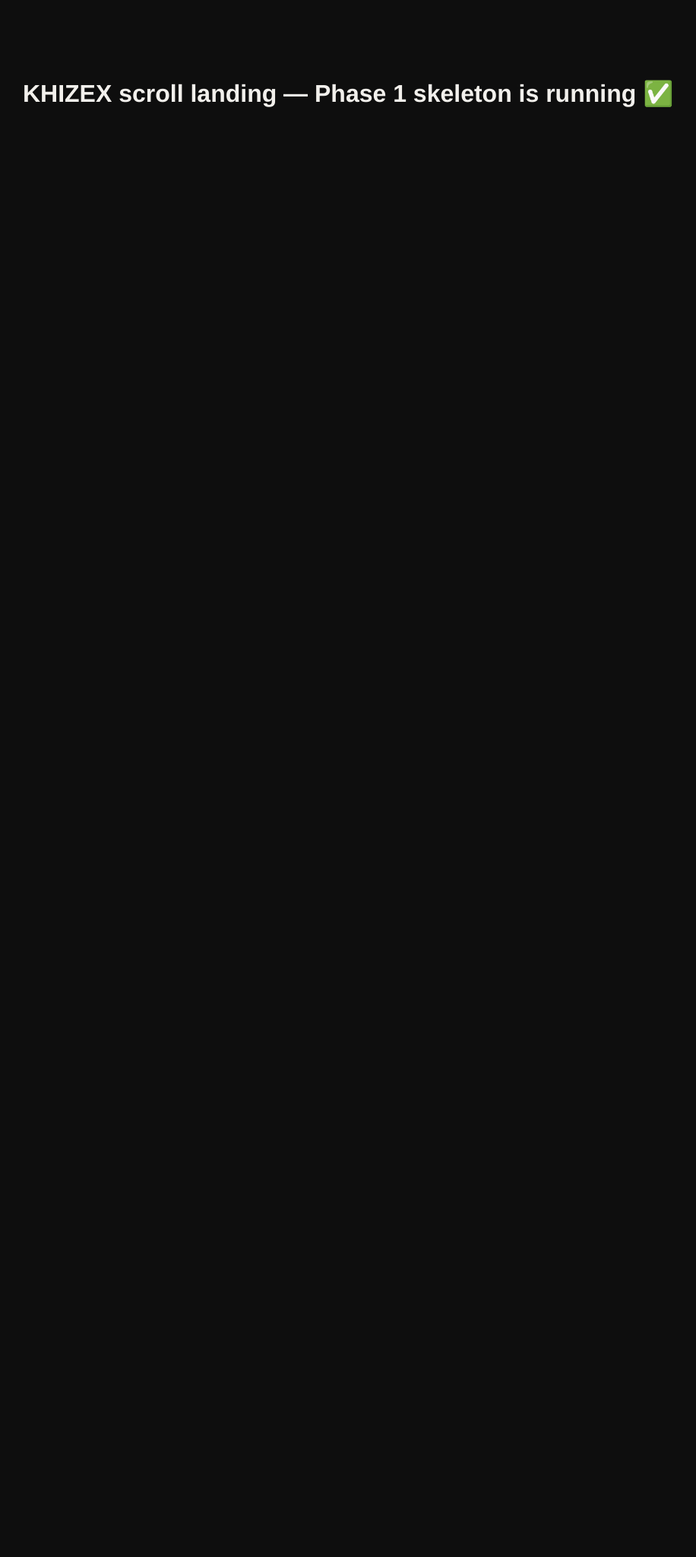
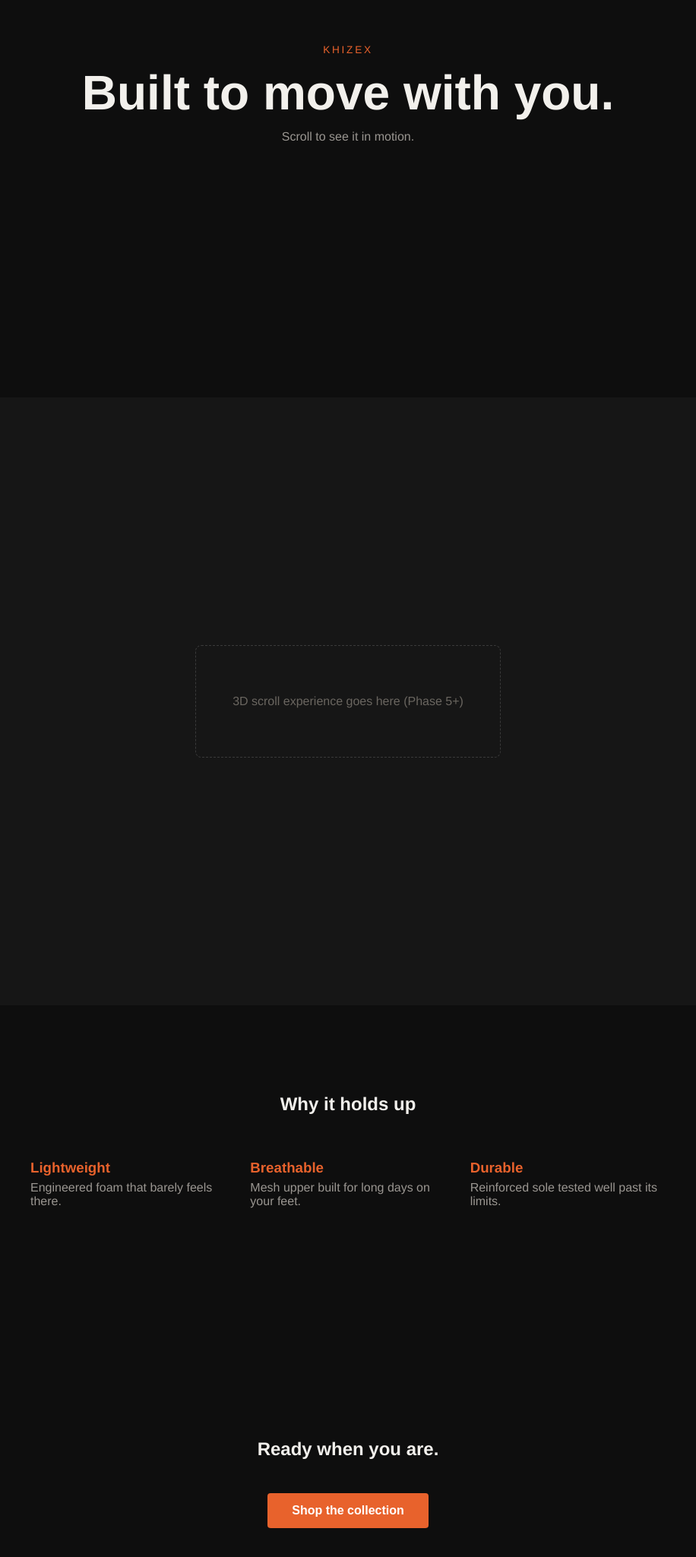
Before and after one commit to mahnoor28-code/khizex-scroll-landing, a React (Vite) app: page / in a window 1280 px wide. Shown: the part 277-2326 px from the top of the page at 76% size, without its empty margins (182-1098 px from the left). Before the commit the page ends 800 px from the top, so only its background shows below. Built offline with nearby package versions, Linux system fonts and the light colour scheme.

Commit message:
Phase 2: page layout and sections (Hero, PinnedShowcase, Features, Ending)

```diff
--- a/src/App.tsx
+++ b/src/App.tsx
@@ -1,13 +1,16 @@
 import React from "react";
+import Hero from "./components/sections/Hero";
+import PinnedShowcase from "./components/sections/PinnedShowcase";
+import Features from "./components/sections/Features";
+import Ending from "./components/sections/Ending";
 
-/**
- * Phase 1 placeholder. This will be replaced section-by-section starting
- * Phase 2 (page layout) — for now it just proves the build pipeline works.
- */
 export default function App(): React.ReactElement {
   return (
-    <main style={{ minHeight: "100vh", display: "grid", placeItems: "center" }}>
-      <h1>KHIZEX scroll landing — Phase 1 skeleton is running ✅</h1>
+    <main>
+      <Hero />
+      <PinnedShowcase />
+      <Features />
+      <Ending />
     </main>
   );
 }
--- /dev/null
+++ b/src/components/sections/Ending.tsx
@@ -0,0 +1,12 @@
+import React from "react";
+
+export default function Ending(): React.ReactElement {
+  return (
+    <footer className="ending">
+      <h2>Ready when you are.</h2>
+      <button type="button" className="ending__cta">
+        Shop the collection
+      </button>
+    </footer>
+  );
+}
--- /dev/null
+++ b/src/components/sections/Features.tsx
@@ -0,0 +1,33 @@
+import React from "react";
+
+interface Feature {
+  title: string;
+  description: string;
+}
+
+const FEATURES: Feature[] = [
+  { title: "Lightweight", description: "Engineered foam that barely feels there." },
+  { title: "Breathable", description: "Mesh upper built for long days on your feet." },
+  { title: "Durable", description: "Reinforced sole tested well past its limits." }
+];
+
+/**
+ * Standard scroll-into-view section — no scroll-scrubbed animation
+ * needed here per spec, just needs to be reachable and readable
+ * normally (keyboard, screen reader, no JS required to see the content).
+ */
+export default function Features(): React.ReactElement {
+  return (
+    <section className="features" aria-label="Product features">
+      <h2 className="features__title">Why it holds up</h2>
+      <ul className="features__list">
+        {FEATURES.map((feature) => (
+          <li key={feature.title} className="features__item">
+            <h3>{feature.title}</h3>
+            <p>{feature.description}</p>
+          </li>
+        ))}
+      </ul>
+    </section>
+  );
+}
--- /dev/null
+++ b/src/components/sections/Hero.tsx
@@ -0,0 +1,16 @@
+import React from "react";
+
+/**
+ * First thing the user sees. Deliberately simple, no scroll logic here —
+ * this section just needs to load instantly (it affects LCP), so it
+ * stays as plain HTML/CSS with zero animation-library dependency.
+ */
+export default function Hero(): React.ReactElement {
+  return (
+    <header className="hero">
+      <p className="hero__eyebrow">KHIZEX</p>
+      <h1 className="hero__title">Built to move with you.</h1>
+      <p className="hero__subtitle">Scroll to see it in motion.</p>
+    </header>
+  );
+}
--- /dev/null
+++ b/src/components/sections/PinnedShowcase.tsx
@@ -0,0 +1,18 @@
+import React from "react";
+
+/**
+ * PLACEHOLDER for now. This is where the pinned 3D scroll experience
+ * will live starting Phase 5 (scroll mapping) through Phase 7 (pinning).
+ * For Phase 2, it's just a full-viewport section so the page's overall
+ * rhythm (Hero -> big section -> Features -> Ending) is visible and
+ * testable before any animation complexity gets added on top.
+ */
+export default function PinnedShowcase(): React.ReactElement {
+  return (
+    <section className="pinned-showcase" aria-label="Product showcase">
+      <div className="pinned-showcase__placeholder">
+        <p>3D scroll experience goes here (Phase 5+)</p>
+      </div>
+    </section>
+  );
+}
--- a/src/styles.css
+++ b/src/styles.css
@@ -12,3 +12,96 @@
   color: #f2f0ec;
   font-family: "Helvetica Neue", Arial, sans-serif;
 }
+
+.hero {
+  min-height: 100vh;
+  display: flex;
+  flex-direction: column;
+  align-items: center;
+  justify-content: center;
+  text-align: center;
+  gap: 0.75rem;
+  padding: 2rem;
+}
+
+.hero__eyebrow {
+  letter-spacing: 0.2em;
+  color: #e8622c;
+  font-size: 0.85rem;
+  margin: 0;
+}
+
+.hero__title {
+  font-size: clamp(2rem, 6vw, 4rem);
+  margin: 0;
+}
+
+.hero__subtitle {
+  color: #9a9691;
+  margin: 0;
+}
+
+.pinned-showcase {
+  min-height: 100vh;
+  display: grid;
+  place-items: center;
+  background: #161616;
+}
+
+.pinned-showcase__placeholder {
+  border: 1px dashed #3a3a3a;
+  padding: 3rem;
+  border-radius: 8px;
+  color: #6a6660;
+}
+
+.features {
+  padding: 6rem 2rem;
+  max-width: 900px;
+  margin: 0 auto;
+}
+
+.features__title {
+  text-align: center;
+  margin-bottom: 2.5rem;
+}
+
+.features__list {
+  list-style: none;
+  padding: 0;
+  display: grid;
+  grid-template-columns: repeat(auto-fit, minmax(220px, 1fr));
+  gap: 2rem;
+}
+
+.features__item h3 {
+  color: #e8622c;
+  margin-bottom: 0.4rem;
+}
+
+.features__item p {
+  color: #9a9691;
+  margin: 0;
+}
+
+.ending {
+  min-height: 60vh;
+  display: flex;
+  flex-direction: column;
+  align-items: center;
+  justify-content: center;
+  gap: 1.5rem;
+  text-align: center;
+  padding: 2rem;
+}
+
+.ending__cta {
+  background: #e8622c;
+  color: #fff;
+  border: none;
+  padding: 0.9rem 2rem;
+  border-radius: 4px;
+  font-weight: 600;
+  cursor: pointer;
+  font-size: 1rem;
+}
```
